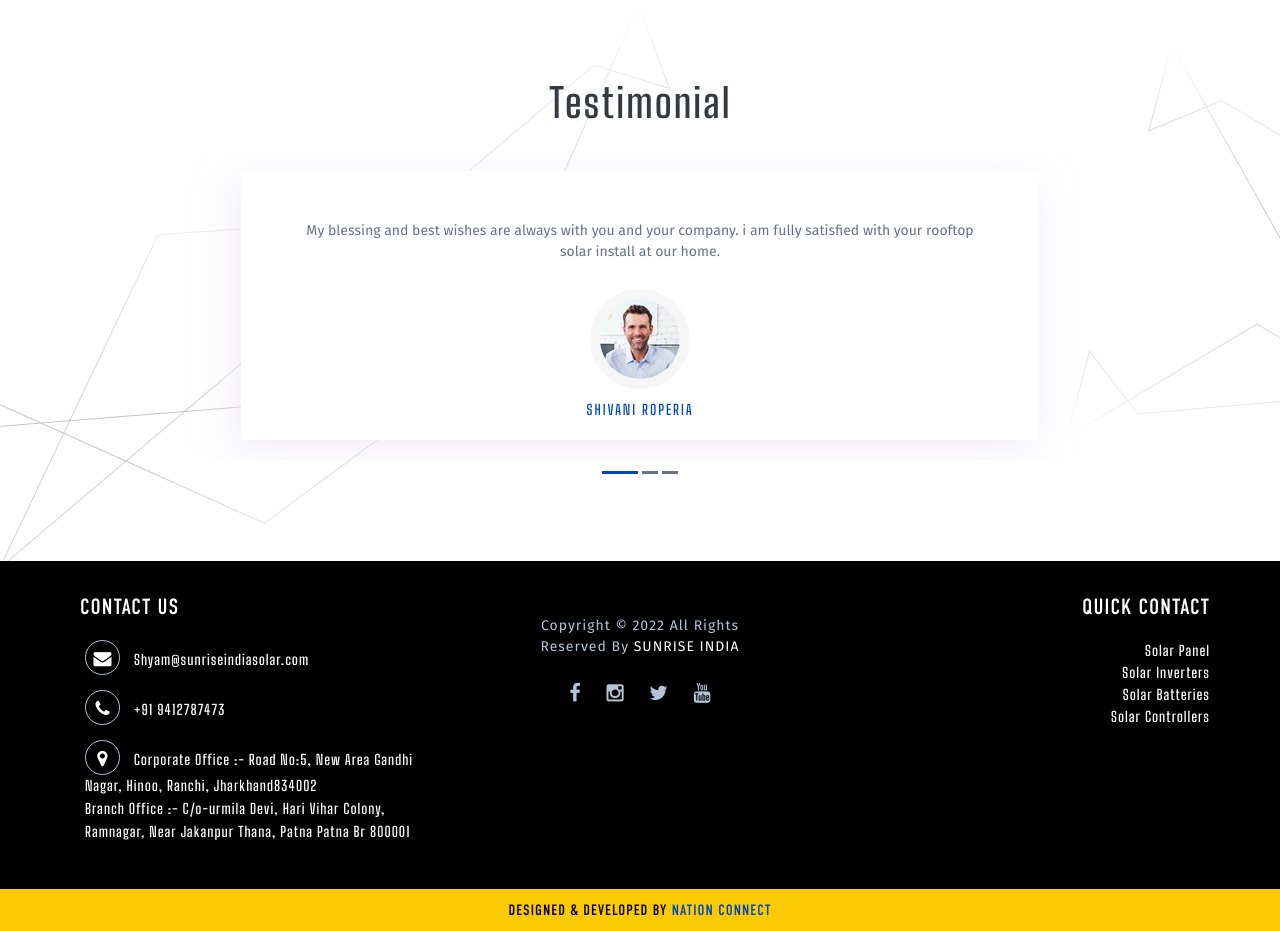
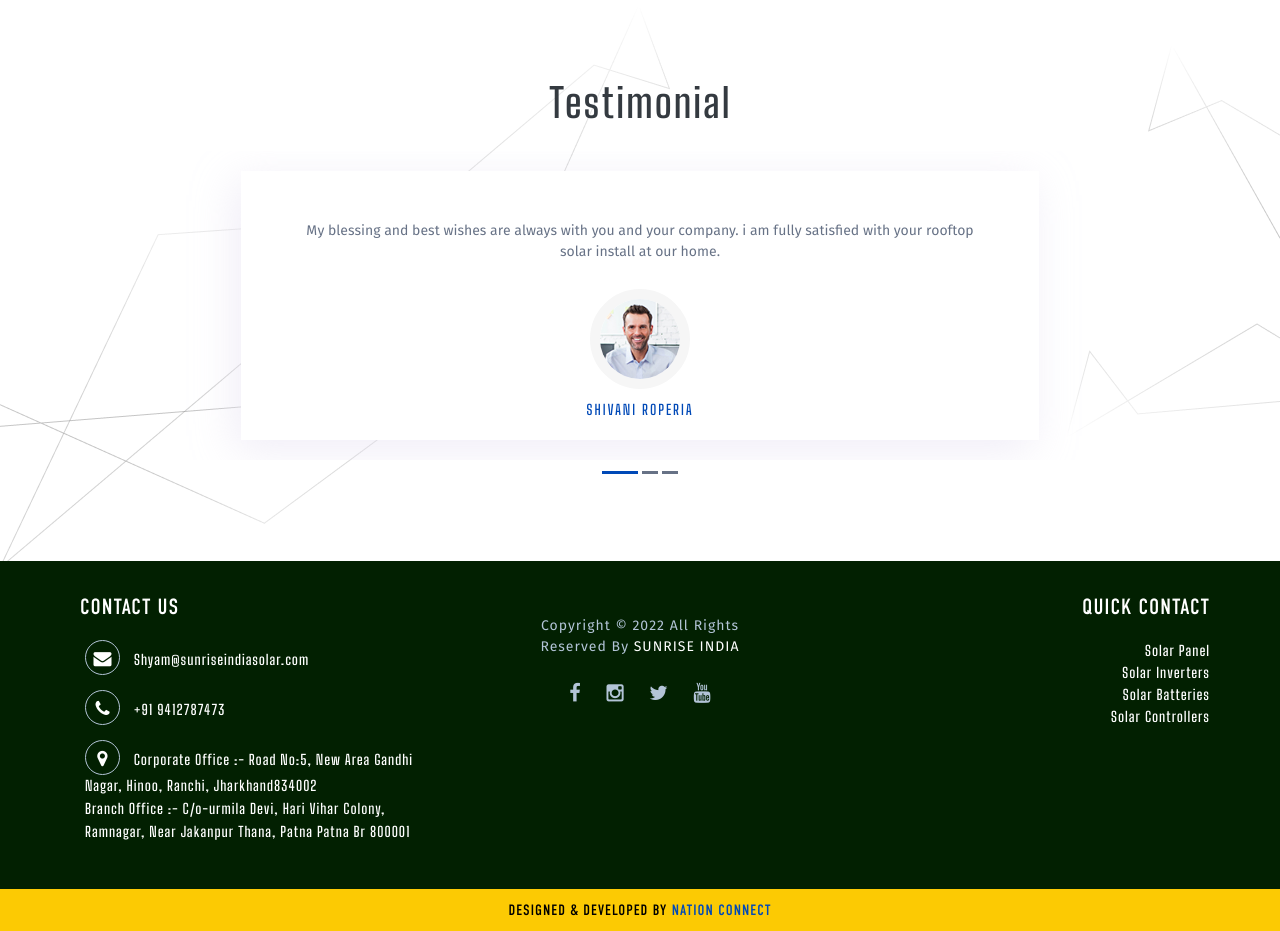
Before and after one commit to Nation-Connect/sunriseindiasolar, a PHP site: page / in a window 1280 px wide. Shown: the part 2958-3889 px from the top of the page. Run offline with PHP 8.4, Linux system fonts and the light colour scheme.

Commit message:
footer color change

```diff
--- a/css/style.css
+++ b/css/style.css
@@ -296,7 +296,7 @@ header.header.is-sticky .topnav .social li{padding:5px 0px 0px 0px;}
 .testimonials .button:hover span{-webkit-transform: translateY(-100%);-moz-transform: translateY(-100%);transform: translateY(-100%);}
 
 
-.pre-footer {    background: #000000;overflow: hidden;padding: 0;}
+.pre-footer {    background: #022001;overflow: hidden;padding: 0;}
 .pre-footer {color: #fff;overflow: hidden;padding-bottom: 30px;padding-top: 30px;}
 .pre-footer .footer-center{text-align:center}
 .pre-footer .footer-right{text-align:right}
```
Also changed, not shown: contact.php (line endings or trailing spaces).
